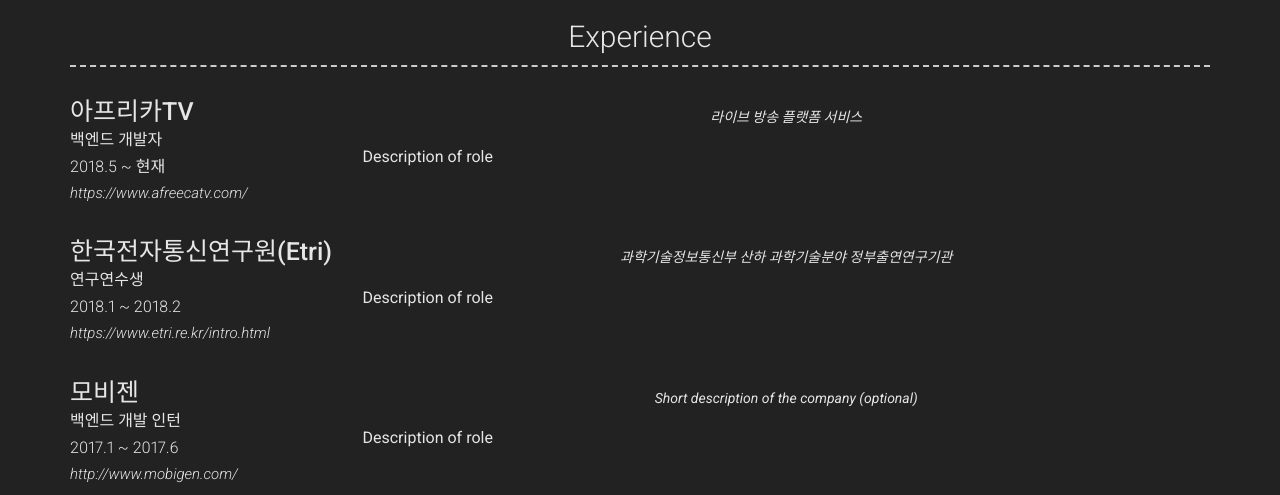
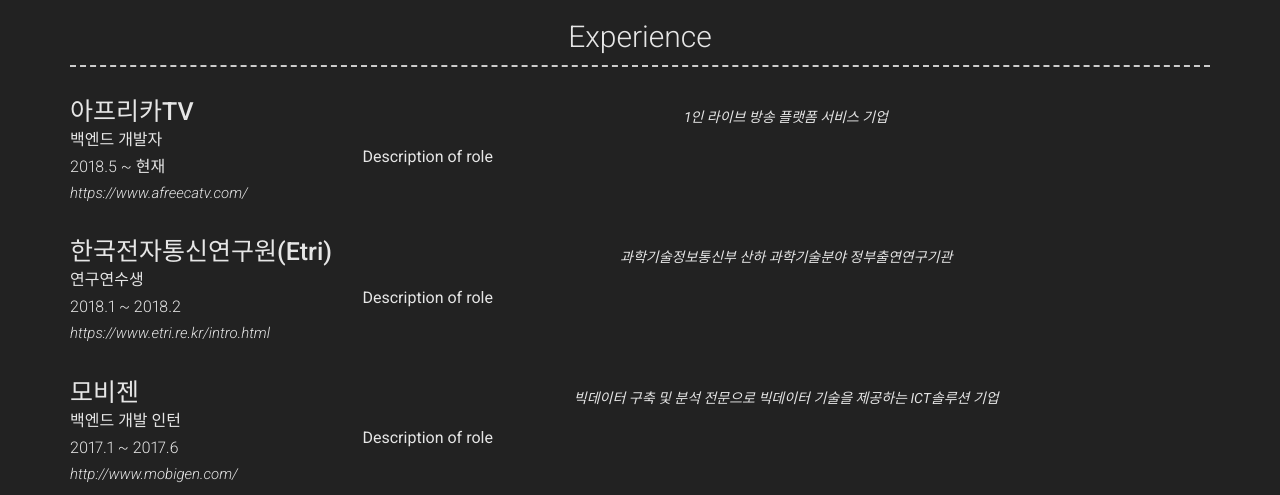
Before and after one commit to JinHyukParkk/JinHyukParkk.github.io, a Jekyll site: the page built from index.md, in a window 1280 px wide. Shown: the part 1200-1695 px from the top of the page. Built offline with Jekyll 4.4.1, drawn with Linux system fonts in a browser that asks for light colours; nearby versions of some CDN libraries.

Commit message:
update company

```diff
--- a/_config.yml
+++ b/_config.yml
@@ -108,7 +108,7 @@ content:
         caption: 2018.5 ~ 현재
 
         quote: >
-          라이브 방송 플랫폼 서비스
+          1인 라이브 방송 플랫폼 서비스 기업
         description: | # this will include new lines to allow paragraphs
           Description of role
 
@@ -130,7 +130,7 @@ content:
         caption: 2017.1 ~ 2017.6
 
         quote: >
-          Short description of the company (optional)
+          빅데이터 구축 및 분석 전문으로 빅데이터 기술을 제공하는 ICT솔루션 기업
         description: | # this will include new lines to allow paragraphs
           Description of role
 #  - title: Education
```
